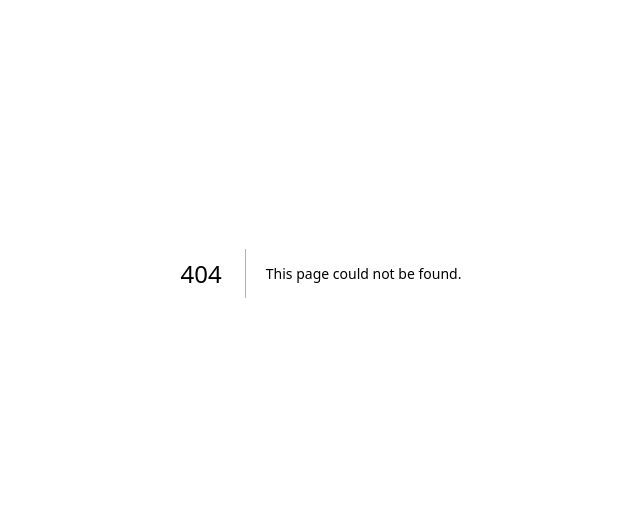
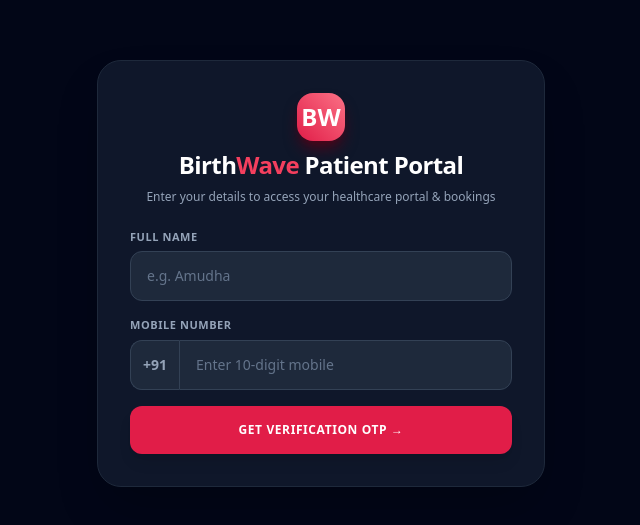
Before and after one commit to rajan14995-coder/birthwave-app, a Next.js app: page /patient/login in a window 1280 px wide. Before the commit this address had no page. Shown: the part 127-652 px from the top of the page, without its empty margins (319-959 px from the left). Built offline with nearby package versions, Linux system fonts and the light colour scheme.

Commit message:
Add files via upload

```diff
--- /dev/null
+++ b/src/app/patient/login/page.tsx
@@ -0,0 +1,165 @@
+'use client';
+
+import React, { useState } from 'react';
+import { useRouter } from 'next/navigation';
+
+export default function PatientLoginPage() {
+  const router = useRouter();
+  const [step, setStep] = useState<'details' | 'otp'>('details');
+  const [name, setName] = useState('');
+  const [phone, setPhone] = useState('');
+  const [otp, setOtp] = useState(['', '', '', '']);
+  const [error, setError] = useState('');
+
+  const handleSendOtp = (e: React.FormEvent) => {
+    e.preventDefault();
+    if (!name.trim()) {
+      setError('Please enter your full name.');
+      return;
+    }
+    if (phone.trim().length < 10) {
+      setError('Please enter a valid 10-digit mobile number.');
+      return;
+    }
+    setError('');
+    setStep('otp');
+  };
+
+  const handleVerifyOtp = (e: React.FormEvent) => {
+    e.preventDefault();
+    const enteredOtp = otp.join('');
+    if (enteredOtp.length < 4) {
+      setError('Please enter the full 4-digit OTP.');
+      return;
+    }
+
+    // Save session
+    const patientData = { name: name.trim(), phone: phone.trim() };
+    localStorage.setItem('bw_patient', JSON.stringify(patientData));
+
+    // Redirect to dashboard
+    router.push('/patient/dashboard');
+  };
+
+  const handleOtpChange = (value: string, index: number) => {
+    if (isNaN(Number(value))) return;
+    const newOtp = [...otp];
+    newOtp[index] = value;
+    setOtp(newOtp);
+
+    if (value && index < 3) {
+      const nextInput = document.getElementById(`otp-${index + 1}`);
+      nextInput?.focus();
+    }
+  };
+
+  return (
+    <div className="min-h-screen bg-slate-950 flex flex-col items-center justify-center p-4 font-sans text-slate-100">
+      <div className="w-full max-w-md bg-slate-900 border border-slate-800 rounded-3xl p-8 shadow-2xl space-y-6">
+
+        {/* Header */}
+        <div className="text-center space-y-2">
+          <div className="w-12 h-12 rounded-2xl bg-gradient-to-tr from-rose-600 to-rose-400 text-white font-black text-2xl flex items-center justify-center mx-auto shadow-lg shadow-rose-950">
+            BW
+          </div>
+          <h1 className="text-2xl font-black tracking-tight text-white">
+            Birth<span className="text-rose-500">Wave</span> Patient Portal
+          </h1>
+          <p className="text-xs text-slate-400">
+            {step === 'details'
+              ? 'Enter your details to access your healthcare portal & bookings'
+              : `Enter the 4-digit code sent to +91 ${phone}`}
+          </p>
+        </div>
+
+        {error && (
+          <div className="bg-rose-950/60 border border-rose-800/80 text-rose-200 text-xs p-3 rounded-xl text-center font-medium">
+            {error}
+          </div>
+        )}
+
+        {/* STEP 1: Details */}
+        {step === 'details' ? (
+          <form onSubmit={handleSendOtp} className="space-y-4">
+            <div>
+              <label className="block text-[11px] font-bold text-slate-400 uppercase tracking-wider mb-1.5">
+                Full Name
+              </label>
+              <input
+                type="text"
+                value={name}
+                onChange={(e) => setName(e.target.value)}
+                placeholder="e.g. Amudha"
+                className="w-full px-4 py-3.5 rounded-xl bg-slate-800 border border-slate-700 text-sm focus:outline-none focus:border-rose-500 text-white placeholder-slate-500"
+                required
+              />
+            </div>
+
+            <div>
+              <label className="block text-[11px] font-bold text-slate-400 uppercase tracking-wider mb-1.5">
+                Mobile Number
+              </label>
+              <div className="flex">
+                <span className="px-3 py-3.5 bg-slate-800 border border-r-0 border-slate-700 rounded-l-xl text-sm text-slate-400 font-bold">
+                  +91
+                </span>
+                <input
+                  type="tel"
+                  maxLength={10}
+                  value={phone}
+                  onChange={(e) => setPhone(e.target.value)}
+                  placeholder="Enter 10-digit mobile"
+                  className="w-full px-4 py-3.5 rounded-r-xl bg-slate-800 border border-slate-700 text-sm focus:outline-none focus:border-rose-500 text-white placeholder-slate-500"
+                  required
+                />
+              </div>
+            </div>
+
+            <button
+              type="submit"
+              className="w-full py-4 rounded-xl bg-rose-600 hover:bg-rose-500 text-white font-bold text-xs uppercase tracking-wider shadow-lg transition-all mt-2"
+            >
+              Get Verification OTP →
+            </button>
+          </form>
+        ) : (
+          /* STEP 2: OTP */
+          <form onSubmit={handleVerifyOtp} className="space-y-6">
+            <div className="flex justify-center gap-3">
+              {otp.map((digit, idx) => (
+                <input
+                  key={idx}
+                  id={`otp-${idx}`}
+                  type="text"
+                  maxLength={1}
+                  value={digit}
+                  onChange={(e) => handleOtpChange(e.target.value, idx)}
+                  className="w-14 h-14 text-center text-xl font-bold rounded-2xl bg-slate-800 border border-slate-700 focus:outline-none focus:border-rose-500 text-white"
+                />
+              ))}
+            </div>
+
+            <p className="text-[11px] text-center text-slate-500">
+              Demo Mode: Enter any 4-digit OTP (e.g. <span className="text-rose-400 font-bold">1234</span>)
+            </p>
+
+            <button
+              type="submit"
+              className="w-full py-4 rounded-xl bg-rose-600 hover:bg-rose-500 text-white font-bold text-xs uppercase tracking-wider shadow-lg transition-all"
+            >
+              Verify & Enter Portal →
+            </button>
+
+            <button
+              type="button"
+              onClick={() => setStep('details')}
+              className="w-full text-center text-xs text-slate-400 hover:text-white"
+            >
+              ← Change Mobile Number
+            </button>
+          </form>
+        )}
+      </div>
+    </div>
+  );
+}
```
